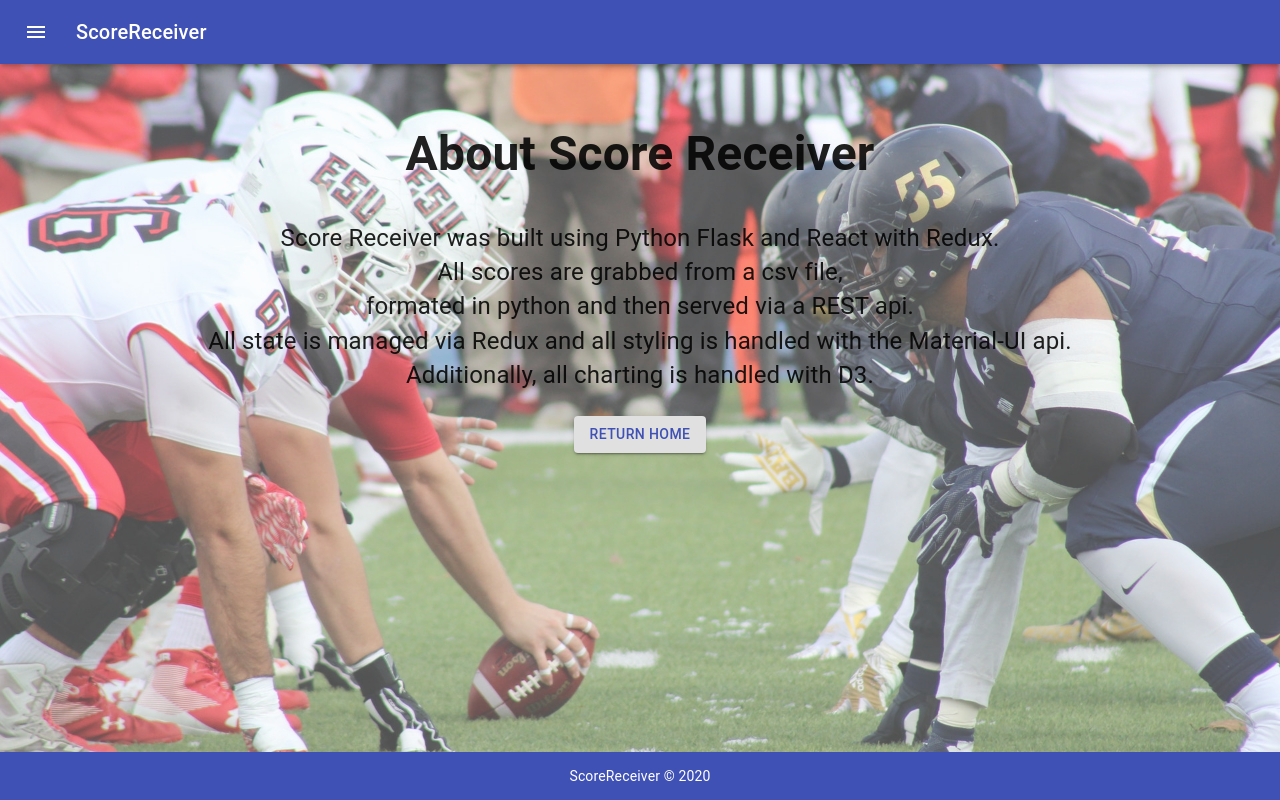
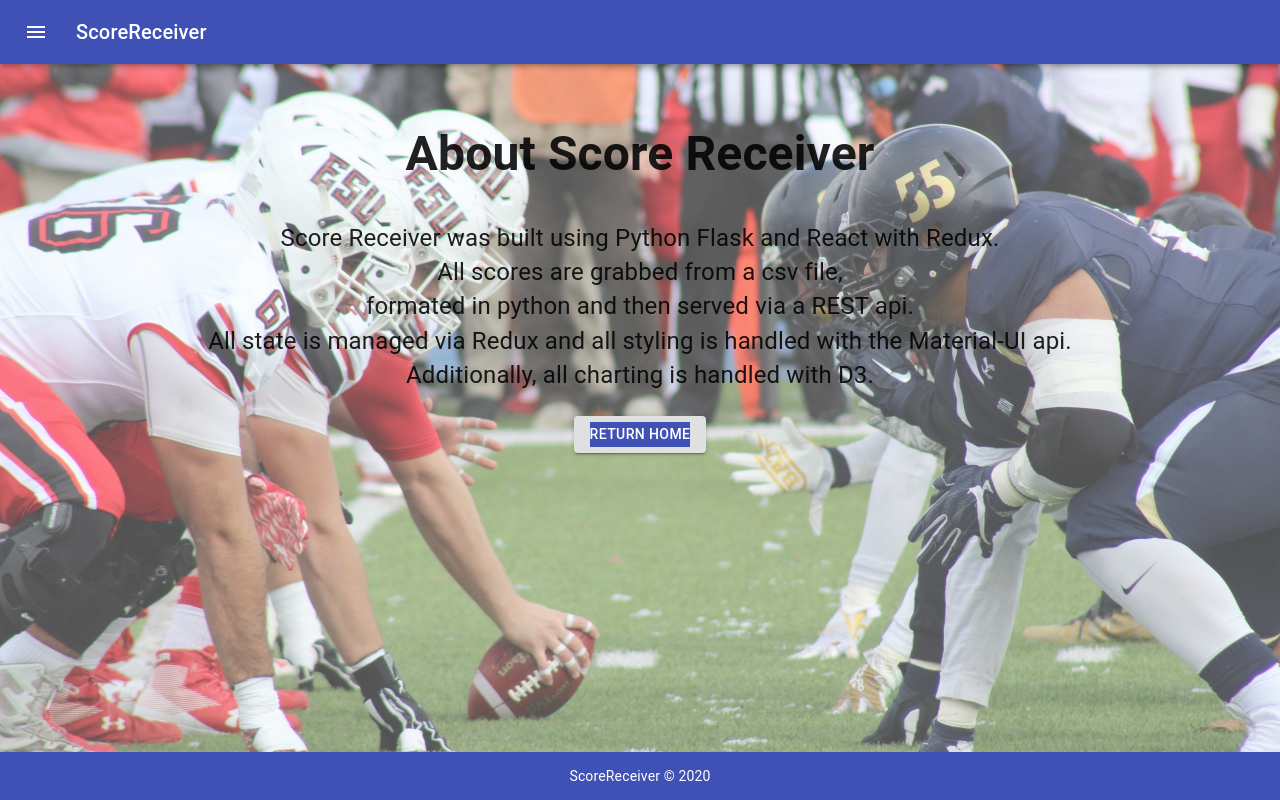
Before and after one commit to Rmckays/ScoreReceiver, a React (Create React App) app in the folder client/: page /about in a window 1280 px wide. Built offline with nearby package versions, Linux system fonts and the light colour scheme.

Commit message:
Change button colors.

```diff
--- a/client/src/Components/AboutMessage.jsx
+++ b/client/src/Components/AboutMessage.jsx
@@ -9,7 +9,7 @@ const AboutMessage = () => {
             <p className='f-1'>Score Receiver was built using Python Flask and React with Redux.  <br/>All scores are grabbed from a csv file,<br/> formated in python
                 and then served via a REST api. <br/> All state is managed via Redux and all styling is handled with the Material-UI api. <br/> Additionally, all
                 charting is handled with D3.</p>
-            <Button variant='contained'><NavLink className='no-underline color-main' to='/'>Return Home</NavLink></Button>
+            <Button variant='contained'><NavLink className='no-underline bg-main text-white' to='/'>Return Home</NavLink></Button>
         </div>
     )
 };
--- a/client/src/Components/Components.modules.css
+++ b/client/src/Components/Components.modules.css
@@ -120,6 +120,10 @@ body {
     color: #3F51B5;
 }
 
+.bg-main {
+    background-color: #3F51B5;
+}
+
 .text-white {
     color: white;
 }
--- a/client/src/Components/Greeting.jsx
+++ b/client/src/Components/Greeting.jsx
@@ -7,7 +7,7 @@ const Greeting = () => {
         <div className='mt-1'>
             <h1 className='header-1'>Welcome to Score Receiver</h1>
             <p className='f-1'>The place to find all the game results for your favorite teams in the NFL.  <br/>Score Receiver has stats for the NFL from the last 40 years.</p>
-            <Button variant='contained'><NavLink className='no-underline color-main' to='/search'>Search Teams</NavLink></Button>
+            <Button variant='contained' color="primary"><NavLink className='no-underline text-white' to='/search'>Search Teams</NavLink></Button>
         </div>
     )
 };
--- a/client/src/Components/Modal.jsx
+++ b/client/src/Components/Modal.jsx
@@ -36,7 +36,7 @@ const ChartModal = props => {
 
   return (
     <div className="mt-2">
-      <Button variant='contained' className='no-underline color-main mt-2' type="button" onClick={handleOpen}>
+      <Button variant='contained' className='no-underline text-white mt-2' color="primary" type="button" onClick={handleOpen}>
         View Stats
       </Button>
       <Modal
--- a/client/src/Components/SearchInput.jsx
+++ b/client/src/Components/SearchInput.jsx
@@ -34,7 +34,7 @@ const SearchInput = (props) => {
                     }
                     label="Historical"
                 />
-                <Button onClick={handleSearchTeam} variant='contained' className='no-underline color-main'>Search</Button>
+                <Button onClick={handleSearchTeam} variant='contained' className='no-underline text-white' color="primary">Search</Button>
             </div>
         </div>
     )
```
Also changed, not shown: 12 other files (tests, documents, lock files or other folders).
